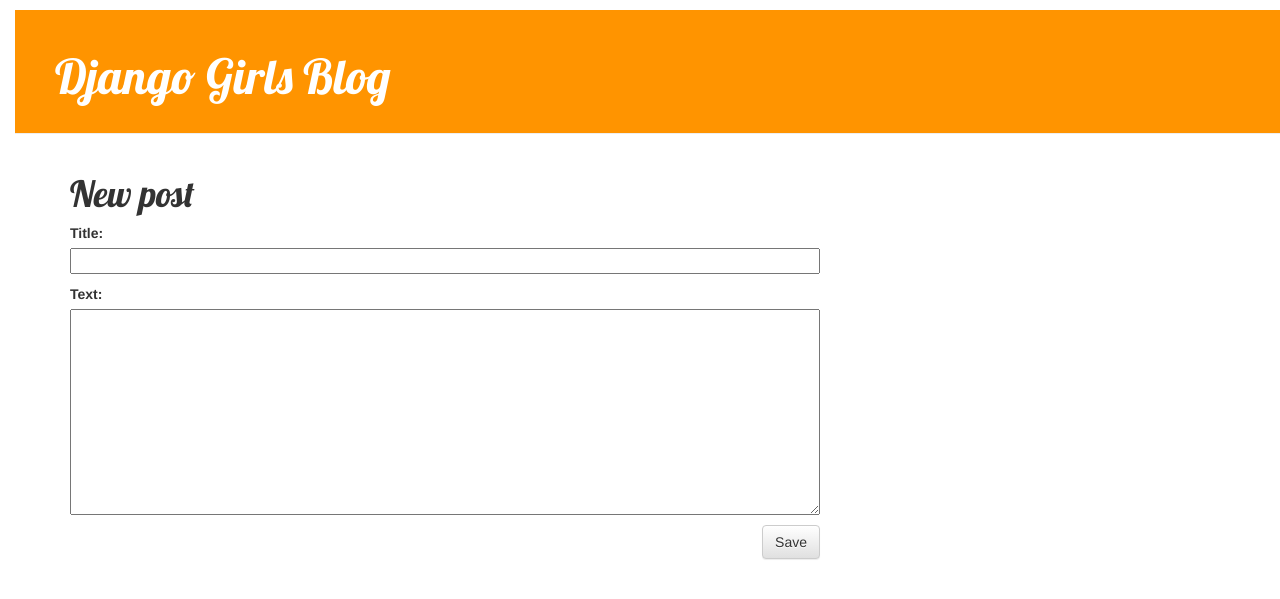
After one commit to akvamarina/my-first-blog, a Django app: page /post/new/ in a window 1280 px wide. The commit adds this page. Shown: the top 599 px of the page. Run offline with Django 3.2, Linux system fonts and the light colour scheme; some libraries are stand-ins or nearby versions.

Commit message:
Added views to create/edit blog post inside the site.

```diff
--- /dev/null
+++ b/blog/forms.py
@@ -0,0 +1,9 @@
+from django import forms
+from .models import Post
+
+class PostForm(forms.ModelForm):
+	class Meta:
+		model = Post    #определение модели для создания формы
+		fields = ('title', 'text',)
+		#указание полей, которые будут использоваться для формы
+		#(т.е. добавляться/заполняться в процессе создания формы вручную, а не в коде автоматически)
--- a/blog/static/css/blog.css
+++ b/blog/static/css/blog.css
@@ -33,13 +33,14 @@ h1, h2, h3, h4 {
 	font-family: 'Lobster', cursive;
 }
 
+.btn-default {
+	float: right;
+}
+
 .date {
 	float: right;
+	margin-right: 20px;
 	color: #828282;
-}
-
-.save {
-	float: right;
 }
 
 .post-form textarea, .post-form input {
--- a/blog/templates/blog/base.html
+++ b/blog/templates/blog/base.html
@@ -10,7 +10,10 @@
     </head>
     <body>
         <div class="page-header">
-            <h1><a href="">Django Girls Blog</a></h1>
+            {% if user.is_authenticated %}
+                <a href="{% url 'blog.views.post_new' %}" class="top-menu"><span class="glyphicon glyphicon-plus"></span></a>
+            {% endif %}
+            <h1><a href="{% url 'blog.views.post_list' %}">Django Girls Blog</a></h1>
         </div>
 
         <div class="content container">
--- a/blog/templates/blog/post_detail.html
+++ b/blog/templates/blog/post_detail.html
@@ -2,7 +2,10 @@
 
 {% block content %}
 	<div class="post">
-		<!-- отображам дату публикации, если она есть -->
+		{% if user.is_authenticated %}
+			<a class="btn btn-default" href="{% url 'post_edit' pk=post.pk %}"><span class="glyphicon glyphicon-pencil"></span></a>
+		{% endif %}
+				<!-- отображам дату публикации, если она есть -->
 		{% if post.published_date %}
 			<div class="date">
 				{{ post.published_date }}
--- /dev/null
+++ b/blog/templates/blog/post_edit.html
@@ -0,0 +1,9 @@
+{% extends 'blog/base.html' %}
+
+{% block content %}
+	<h1>New post</h1>
+	<form method="POST" class="post-form">{% csrf_token %}
+		{{ form.as_p }}
+		<button type="submit" class="save btn btn-default">Save</button>
+	</form>
+{% endblock %}
--- a/blog/urls.py
+++ b/blog/urls.py
@@ -4,6 +4,8 @@ from . import views         # все представления из прило
 urlpatterns = [
     url(r'^$', views.post_list, name='post_list'),      # name - имя для идентификации данного url
     url(r'^post/(?P<pk>[0-9]+)/$', views.post_detail, name='post_detail'),
+    url(r'^post/new/$', views.post_new, name='post_new'),
+    url(r'^post/(?P<pk>[0-9]+)/edit/$', views.post_edit, name='post_edit'),
 ]
 
  # ^$ - начало и конец = пустая строка, т.к. адрес порта - не часть url, т.е.
--- a/blog/views.py
+++ b/blog/views.py
@@ -1,6 +1,8 @@
 from django.shortcuts import render
 from django.shortcuts import get_object_or_404
+from django.shortcuts import redirect
 from django.utils import timezone
+from .forms import PostForm
 from .models import Post
 
 
@@ -13,3 +15,30 @@ def post_list(request):
 def post_detail(request, pk):
     post = get_object_or_404(Post, pk=pk)
     return render(request, 'blog/post_detail.html', {'post': post})
+
+def post_new(request):
+    if request.method == "POST":
+        form = PostForm(request.POST)
+        if form.is_valid():
+            post = form.save(commit=False)
+            post.author = request.user
+            post.published_date = timezone.now()
+            post.save()
+            return redirect('blog.views.post_detail', pk=post.pk)
+    else:
+        form = PostForm()
+    return render(request, 'blog/post_edit.html', {'form': form})
+
+def post_edit(request, pk):
+    post = get_object_or_404(Post, pk=pk)
+    if request.method == "POST":
+        form = PostForm(request.POST, instance=post)
+        if form.is_valid():
+            post = form.save(commit=False)
+            post.author = request.user
+            post.published_date = timezone.now()
+            post.save()
+            return redirect('blog.views.post_detail', pk=post.pk)
+    else:
+        form = PostForm(instance=post)
+    return render(request, 'blog/post_edit.html', {'form': form})
```
